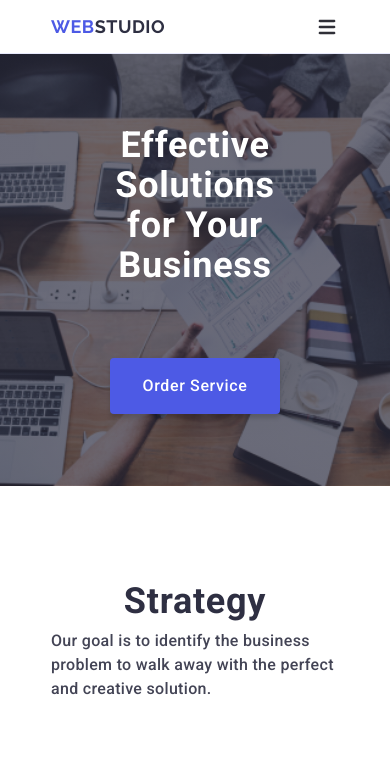
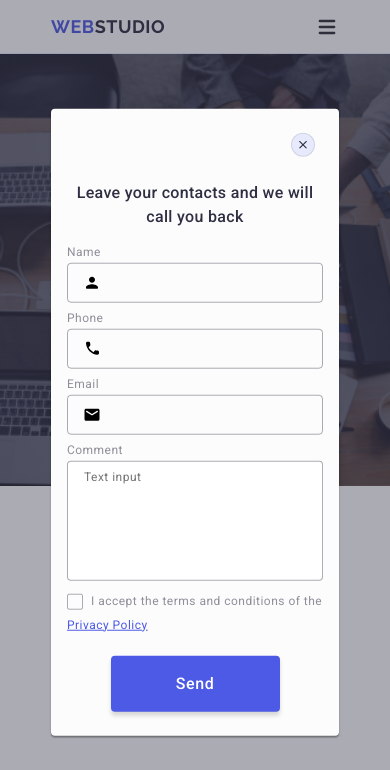
Before and after one commit to alinchiessss-del/goit-markup-hw-06, a plain HTML site: page index.html in a window 390 px wide. Shown: the top 770 px of the page. Drawn offline with nearby package versions, Linux system fonts and the light colour scheme.

Commit message:
Fix mobile menu li structure and validation errors

```diff
--- a/css/styles.css
+++ b/css/styles.css
@@ -429,6 +429,13 @@ a {
         background-image: linear-gradient(rgba(46, 47, 66, 0.7), rgba(46, 47, 66, 0.7)),
             url(../images/people-office.jpg);
     }
+
+    .hero-title {
+        font-size: 56px;
+        line-height: 1.07;
+        margin: 0 auto 48px;
+        max-width: 496px;
+    }
 }
 
 /* hero image desktop2x */
@@ -493,7 +500,7 @@ a {
 /* mobile title */
 .features-item-title {
     margin-bottom: 8px;
-    font-weight: 700px;
+    font-weight: 700;
     font-size: 36px;
     color: #2e2f42;
     line-height: 1.1;
@@ -844,7 +851,9 @@ a {
     letter-spacing: 0.02em;
     color: #fff;
     justify-content: center;
+    text-align: center;
     display: flex;
+
 
 }
 
@@ -938,6 +947,10 @@ a {
         align-items: flex-start;
     }
 
+    .footer-logo {
+        text-align: left;
+    }
+
     .footer-info,
     .footer-social {
         width: calc((100% - 24px) / 2);
@@ -949,12 +962,15 @@ a {
         text-align: left;
     }
 
+    .footer-social-title,
     .footer-subscribe-title {
         justify-content: flex-start;
+        text-align: left;
     }
 
     .footer-soc-list {
         justify-content: flex-start;
+
     }
 
     .footer-form {
@@ -969,43 +985,295 @@ a {
 
 /* FOOTER DESKTOP */
 @media screen and (min-width: 1158px) {
-
-    .footer-container {
+    .footer .footer-container {
         flex-direction: row;
         flex-wrap: nowrap;
         align-items: baseline;
+        padding-left: 15px;
+        padding-right: 15px;
+        gap: 0;
     }
 
     .footer-info {
-        max-width: 264px;
+        width: 264px;
         margin-right: 120px;
-
     }
 
-    .footer-text {
-        max-width: 264px;
 
-    }
 
     .footer-social {
+        width: auto;
         margin-right: 80px;
-    }
-
-    .footer-social-title,
-    .footer-subscribe-title {
-        justify-content: flex-start;
-    }
-
-    .footer-soc-list {
-        justify-content: flex-start;
     }
 
     .footer-subscribe {
         width: auto;
+        margin-left: 0;
     }
+
 
     .footer-form {
         flex-direction: row;
         align-items: center;
         gap: 24px;
     }
+
+
+    .footer-form-input {
+        width: 264px;
+    }
+}
+
+
+
+
+
+/* MODAL */
+
+.modal-overlay {
+    background-color: rgba(46, 47, 66, 0.4);
+    top: 0;
+    left: 0;
+    position: fixed;
+    width: 100%;
+    height: 100%;
+    opacity: 0;
+    visibility: hidden;
+    pointer-events: none;
+}
+
+.modal-overlay.is-open {
+    opacity: 1;
+    pointer-events: auto;
+    visibility: visible;
+}
+
+.modal {
+    border-radius: 4px;
+    width: calc(100% - 32px);
+    max-width: 288px;
+    /* min-height: 623px; */
+    max-height: calc(100vh - 32px);
+    overflow-y: auto;
+    background: #fcfcfc;
+    position: absolute;
+    top: 50%;
+    left: 50%;
+    transform: translate(-50%, -50%);
+    padding: 72px 16px 24px 16px;
+    box-shadow: 0 1px 1px 0 rgba(0, 0, 0, 0.14), 0 1px 3px 0 rgba(0, 0, 0, 0.12), 0 2px 1px 0 rgba(0, 0, 0, 0.2);
+    transition: transform 250ms cubic-bezier(0.4, 0, 0.2, 1);
+}
+
+.modal-close {
+    width: 24px;
+    height: 24px;
+    border-radius: 50%;
+    background-color: #e7e9fc;
+    border: 1px solid rgba(0, 0, 0, 0.1);
+    display: flex;
+    align-items: center;
+    justify-content: center;
+    position: absolute;
+    line-height: 0;
+    top: 24px;
+    right: 24px;
+    cursor: pointer;
+    transition: background-color 250ms cubic-bezier(0.4, 0, 0.2, 1);
+}
+
+.modal-close:hover,
+.modal-close:focus-visible {
+    background-color: #404bbf;
+    border-color: rgba(0, 0, 0, 0.1);
+}
+
+.modal-close:hover .icons-modal,
+.modal-close:focus-visible .icons-modal {
+    fill: #ffffff;
+}
+
+.modal-title {
+    font-weight: 500;
+    font-size: 16px;
+    line-height: 1.5;
+    letter-spacing: 0.02em;
+    text-align: center;
+    color: #2e2f42;
+    text-align: center;
+    margin-bottom: 16px;
+    margin-top: 0;
+}
+
+.modal-icon {
+    position: absolute;
+    left: 16px;
+    transform: translateY(-50%);
+    top: 50%;
+}
+
+.icons-modal {
+    fill: #2e2f42;
+    transition: fill 250ms cubic-bezier(0.4, 0, 0.2, 1);
+}
+
+.modal-field {
+    margin-bottom: 8px;
+    padding: 0;
+}
+
+.modal-input-wrapper {
+    position: relative;
+}
+
+.modal-input {
+    border: 1px solid rgba(46, 47, 66, 0.4);
+    border-radius: 4px;
+    width: 100%;
+    height: 40px;
+    background-color: transparent;
+    padding-left: 38px;
+    outline: transparent;
+    gap: 8px;
+    transition: border-color 250ms cubic-bezier(0.4, 0, 0.2, 1);
+}
+
+.modal-input:focus {
+    border-color: #4d5ae5;
+}
+
+.modal-input:focus+.modal-icon {
+    fill: #4D5AE5;
+}
+
+
+.modal-label {
+    display: block;
+    font-size: 12px;
+    line-height: 1.17;
+    letter-spacing: 0.04em;
+    color: #8e8f99;
+    margin-bottom: 4px;
+}
+
+.modal-input::placeholder {
+    font-weight: 400;
+    font-size: 12px;
+    line-height: 1.7;
+    letter-spacing: 0.04em;
+    color: rgba(46, 47, 66, 0.4);
+}
+
+.modal-text-area {
+    border: 1px solid rgba(46, 47, 66, 0.4);
+    border-radius: 4px;
+    width: 100%;
+    height: 120px;
+    resize: none;
+    padding: 8px 16px;
+    transition: border-color 250ms cubic-bezier(0.4, 0, 0.2, 1);
+    font-size: 12px;
+    line-height: 1.17;
+    letter-spacing: 0.04em;
+    color: rgba(46, 47, 66, 0.4)
+}
+
+.modal-text-area:focus {
+    border-color: #4d5ae5;
+}
+
+.modal-check-label {
+    font-size: 12px;
+    line-height: 1.17;
+    letter-spacing: 0.04em;
+    color: #8e8f99;
+    display: flex;
+    /* align-items: center; */
+    flex-wrap: wrap;
+    align-items: flex-start;
+    gap: 8px;
+    margin-bottom: 24px;
+}
+
+.modal a {
+    color: #4d5ae5;
+    text-decoration: underline;
+}
+
+.modal-check {
+    width: 16px;
+    height: 16px;
+}
+
+.modal-check-icon {
+    opacity: 0;
+}
+
+.modal-check:checked+.modal-check-label .modal-check-icon {
+    opacity: 1;
+    fill: #ffffff;
+}
+
+.modal-check:checked+.modal-check-label span {
+    background-color: #4d5ae5;
+    border: none;
+    fill: #fff;
+
+}
+
+.modal-check:checked+.modal-check-label .span-modal-check {
+    background-color: #404bbf;
+    border: none;
+}
+
+.span-modal-check {
+    width: 16px;
+    height: 16px;
+    border: 1px solid rgba(46, 47, 66, 0.4);
+    border-radius: 2px;
+    display: flex;
+    align-items: center;
+    justify-content: center;
+    fill: transparent;
+}
+
+.modal-submit-btn {
+    display: block;
+    border-radius: 4px;
+    padding: 16px 32px;
+    min-width: 169px;
+    height: 56px;
+    box-shadow: 0 4px 4px 0 rgba(0, 0, 0, 0.15);
+    background: #4d5ae5;
+    border: none;
+    text-align: center;
+    line-height: 1.5;
+    letter-spacing: 0.04em;
+    text-align: center;
+    color: #fff;
+    font-weight: 500;
+    font-size: 16px;
+    cursor: pointer;
+    margin: auto;
+    box-shadow: 0 4px 4px 0 rgba(0, 0, 0, 0.15);
+    margin-top: 24px;
+
+    transition:
+        background-color 250ms cubic-bezier(0.4, 0, 0.2, 1),
+        box-shadow 250ms cubic-bezier(0.4, 0, 0.2, 1);
+}
+
+.modal-submit-btn:hover,
+.modal-submit-btn:focus-visible {
+    background-color: #404bbf;
+    box-shadow: 0 6px 6px 0 rgba(0, 0, 0, 0.2);
+}
+
+/* MODAL TABLET */
+@media screen and (min-width: 768px) {
+    .modal {
+        max-width: 408px;
+        padding: 72px 24px 24px;
+    }
+
+}
--- a/index.html
+++ b/index.html
@@ -61,59 +61,77 @@
             <ul class="mobile-menu-list">
               <li class="mobile-menu-item">
                 <a href="./index.html" class="mobile-menu-link current"
-                  >Studio</a>
+                  >Studio</a
+                >
+              </li>
+
               <li class="mobile-menu-item">
                 <a href="./index.html" class="mobile-menu-link">Portfolio</a>
+              </li>
+
               <li class="mobile-menu-item">
                 <a href="./index.html" class="mobile-menu-link">Contacts</a>
-                    </li>
-                  </li>
               </li>
             </ul>
           </nav>
           <address class="mobile-menu-address">
             <ul class="mobile-menu-address-list">
               <li class="mobile-menu-address-item">
-              <a href="tel:+110001111111" class="mobile-menu-address-link color">+11 (000) 111-11-11</a>
+                <a
+                  href="tel:+110001111111"
+                  class="mobile-menu-address-link color"
+                  >+11 (000) 111-11-11</a
+                >
               </li>
               <li class="mobile-menu-address-item">
-              <a href="mailto:info@devstudio.com"
-              class="mobile-menu-address-link">info@devstudio.com</a>
+                <a
+                  href="mailto:info@devstudio.com"
+                  class="mobile-menu-address-link"
+                  >info@devstudio.com</a
+                >
               </li>
             </ul>
           </address>
           <ul class="footer-soc-list">
             <li class="footer-soc-item">
-              <a class="footer-soc-link"
+              <a
+                class="footer-soc-link"
                 href="https://www.instagram.com/"
-              target="_blank">
+                target="_blank"
+              >
                 <svg class="icon-soc" width="24" height="24">
                   <use href="./images/icons.svg#icon-instagram"></use>
                 </svg>
               </a>
             </li>
             <li class="footer-soc-item">
-              <a class="footer-soc-link"
+              <a
+                class="footer-soc-link"
                 href="https://x.com/?lang=uk"
-              target="_blank">
+                target="_blank"
+              >
                 <svg class="icon-soc" width="24" height="24">
                   <use href="./images/icons.svg#icon-twitter"></use>
                 </svg>
               </a>
             </li>
             <li class="footer-soc-item">
-            <a class="footer-soc-link"
+              <a
+                class="footer-soc-link"
                 href="https://www.facebook.com/"
-            target="_blank">
+                target="_blank"
+              >
                 <svg class="icon-soc" width="24" height="24">
                   <use href="./images/icons.svg#icon-facebook"></use>
                 </svg>
               </a>
             </li>
             <li class="footer-soc-item">
-            <a class="footer-soc-link"
+              <a
+                class="footer-soc-link"
                 href="https://ua.linkedin.com/"
-           target="_blank">
+                target="_blank"
+              >
                 <svg class="icon-soc" width="24" height="24">
                   <use href="./images/icons.svg#icon-linkedin"></use>
                 </svg>
@@ -131,7 +149,7 @@
         </div>
       </section>
 
-      <!------------- OUR FEATURES----------- -->
+      <!--OUR FEATURES-->
       <section class="features">
         <div class="container">
           <h2 class="visually-hidden">Our Features</h2>
@@ -187,7 +205,7 @@
           </ul>
         </div>
       </section>
-      <!------------- TEAM SECTION----------- -->
+      <!--TEAM SECTION-->
       <section class="section team" id="team">
         <div class="container">
           <h2 class="team-title">Our Team</h2>
@@ -474,7 +492,7 @@
           </ul>
         </div>
       </section>
-      <!-- -----------------OUR PORTFOLIO---- -->
+      <!--OUR PORTFOLIO-->
       <section class="section portfolio" id="portfolio">
         <div class="container">
           <h2 class="portfolio-title">Our Portfolio</h2>
@@ -695,7 +713,7 @@
       </div>
     </footer>
 
-    <div class="modal-overlay hidden">
+    <div class="modal-overlay is-open">
       <div class="modal">
         <button type="button" class="modal-close">
           <svg class="icons-modal" width="8" height="8">
```
Lines whose indentation alone changed are shown as unchanged.
